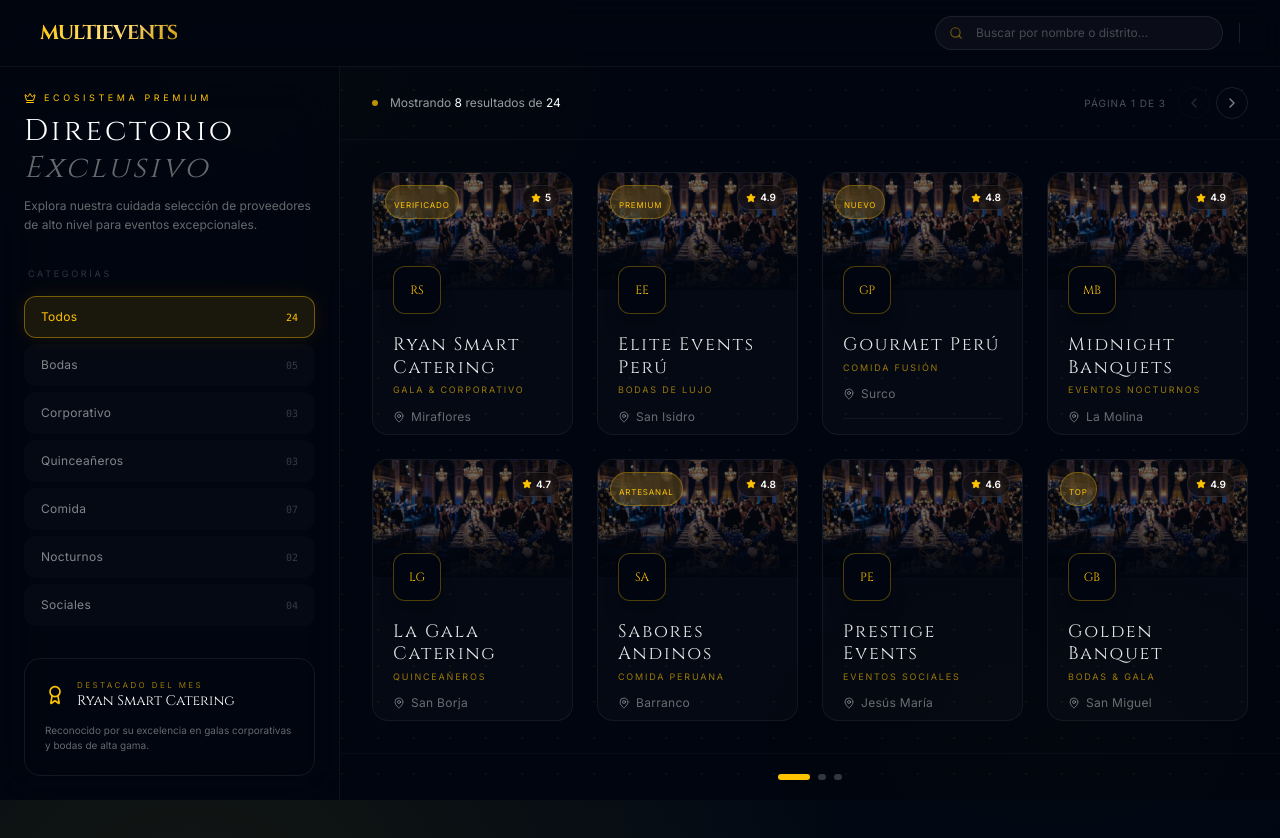
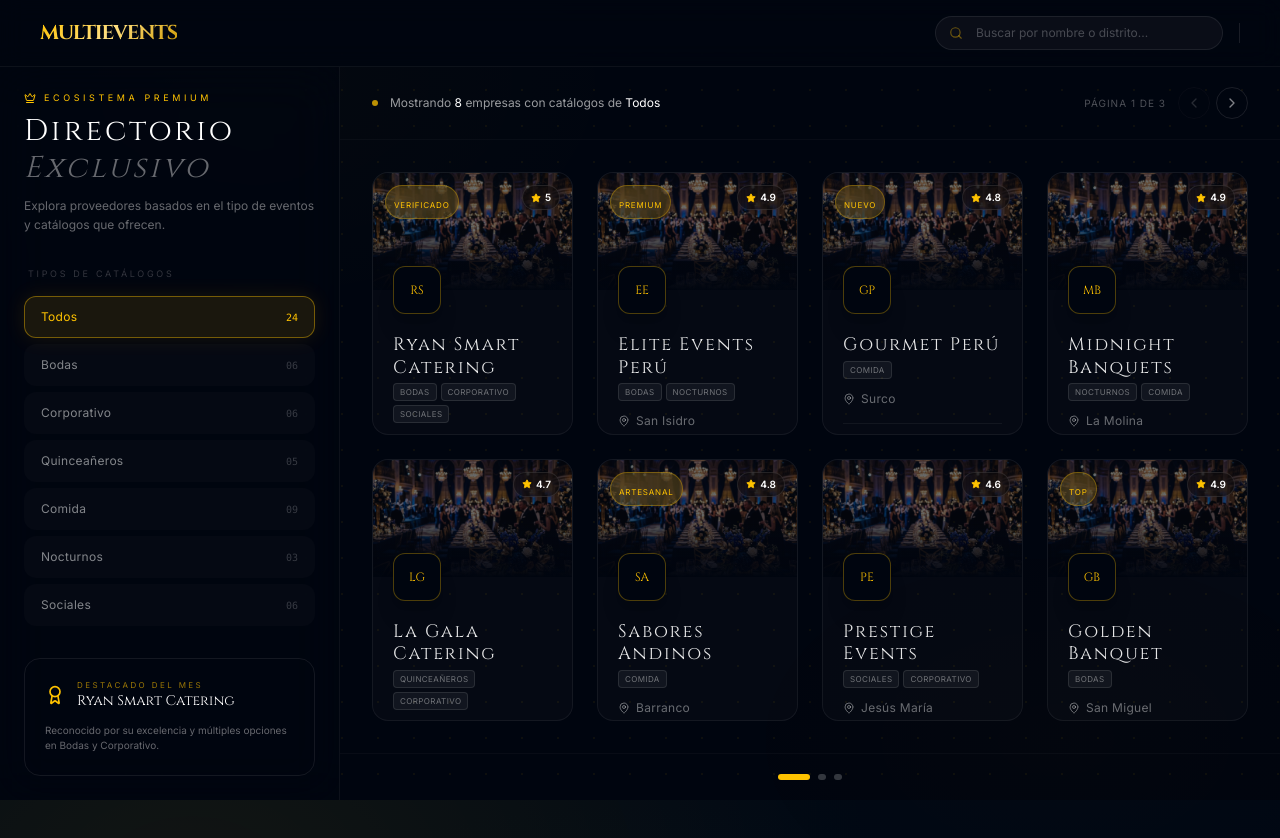
Before and after one commit to RyanSmartCatering/MultiEventosPeru, a Next.js app: page /explorar in a window 1280 px wide. Shown: the top 838 px of the page. Built offline with nearby package versions, Linux system fonts and the light colour scheme; no server answers; a web font is replaced by a local one.

Commit message:
feat: implementar logica de filtrado basada en catalogos (tipo_evento) e inyectar columna en DB

```diff
--- a/src/app/explorar/page.tsx
+++ b/src/app/explorar/page.tsx
@@ -9,33 +9,74 @@ import { motion, AnimatePresence } from "framer-motion";
 
 const FILTERS = ["Todos", "Bodas", "Corporativo", "Quinceañeros", "Comida", "Nocturnos", "Sociales"];
 
-// 24 empresas demo — en producción vendrán de Supabase
-const companies = [
-  { id:"ryan-smart-catering",  name:"Ryan Smart Catering",   rating:5.0, category:"Gala & Corporativo",  cat:"Corporativo", logo:"RS", tag:"Verificado", district:"Miraflores",  catalogs:4  },
-  { id:"elite-events",         name:"Elite Events Perú",     rating:4.9, category:"Bodas de Lujo",        cat:"Bodas",       logo:"EE", tag:"Premium",    district:"San Isidro",  catalogs:7  },
-  { id:"gourmet-peru",         name:"Gourmet Perú",          rating:4.8, category:"Comida Fusión",        cat:"Comida",      logo:"GP", tag:"Nuevo",      district:"Surco",        catalogs:3  },
-  { id:"midnight-banquets",    name:"Midnight Banquets",     rating:4.9, category:"Eventos Nocturnos",    cat:"Nocturnos",   logo:"MB",                   district:"La Molina",    catalogs:5  },
-  { id:"la-gala-catering",     name:"La Gala Catering",      rating:4.7, category:"Quinceañeros",         cat:"Quinceañeros",logo:"LG",                   district:"San Borja",    catalogs:6  },
-  { id:"sabores-andinos",      name:"Sabores Andinos",        rating:4.8, category:"Comida Peruana",       cat:"Comida",      logo:"SA", tag:"Artesanal",  district:"Barranco",     catalogs:4  },
-  { id:"prestige-events",      name:"Prestige Events",        rating:4.6, category:"Eventos Sociales",     cat:"Sociales",    logo:"PE",                   district:"Jesús María",  catalogs:8  },
-  { id:"golden-banquet",       name:"Golden Banquet",         rating:4.9, category:"Bodas & Gala",         cat:"Bodas",       logo:"GB", tag:"Top",        district:"San Miguel",   catalogs:5  },
-  { id:"luxe-moments",         name:"Luxe Moments",           rating:4.7, category:"Bodas de Lujo",        cat:"Bodas",       logo:"LM", tag:"Exclusivo",  district:"Miraflores",   catalogs:3  },
-  { id:"fiesta-imperial",      name:"Fiesta Imperial",        rating:4.5, category:"Gala & Corporativo",   cat:"Corporativo", logo:"FI",                   district:"San Isidro",   catalogs:6  },
-  { id:"dulces-momentos",      name:"Dulces Momentos",        rating:4.6, category:"Quinceañeros",         cat:"Quinceañeros",logo:"DM",                   district:"Lince",         catalogs:4  },
-  { id:"alta-cocina-peru",     name:"Alta Cocina Perú",       rating:4.9, category:"Comida Fusión",        cat:"Comida",      logo:"AC", tag:"Chef Award", district:"Barranco",     catalogs:9  },
-  { id:"eventos-aurora",       name:"Eventos Aurora",         rating:4.5, category:"Eventos Sociales",     cat:"Sociales",    logo:"EA",                   district:"Pueblo Libre", catalogs:3  },
-  { id:"banquetes-sol",        name:"Banquetes del Sol",      rating:4.4, category:"Comida Peruana",       cat:"Comida",      logo:"BS",                   district:"Surquillo",    catalogs:2  },
-  { id:"noche-de-gala",        name:"Noche de Gala",          rating:4.8, category:"Eventos Nocturnos",    cat:"Nocturnos",   logo:"NG", tag:"Nuevo",      district:"Chorrillos",   catalogs:5  },
-  { id:"crystal-events",       name:"Crystal Events",         rating:4.7, category:"Bodas de Lujo",        cat:"Bodas",       logo:"CE",                   district:"La Molina",    catalogs:6  },
-  { id:"chef-andino",          name:"Chef Andino",            rating:4.6, category:"Comida Fusión",        cat:"Comida",      logo:"CA", tag:"Artesanal",  district:"Miraflores",   catalogs:4  },
-  { id:"elite-quinces",        name:"Elite Quinces Perú",     rating:4.5, category:"Quinceañeros",         cat:"Quinceañeros",logo:"EQ",                   district:"San Borja",    catalogs:5  },
-  { id:"gran-fiesta",          name:"Gran Fiesta Catering",   rating:4.3, category:"Eventos Sociales",     cat:"Sociales",    logo:"GF",                   district:"Magdalena",    catalogs:3  },
-  { id:"boda-perfecta",        name:"Boda Perfecta Perú",     rating:4.8, category:"Bodas de Lujo",        cat:"Bodas",       logo:"BP", tag:"Premium",    district:"San Isidro",   catalogs:7  },
-  { id:"cocina-del-mar",       name:"Cocina del Mar",         rating:4.6, category:"Comida Fusión",        cat:"Comida",      logo:"CM",                   district:"Barranco",     catalogs:4  },
-  { id:"imperial-events",      name:"Imperial Events",        rating:4.7, category:"Gala & Corporativo",   cat:"Corporativo", logo:"IE",                   district:"Surco",        catalogs:6  },
-  { id:"fiestas-lima",         name:"Fiestas Lima Premium",   rating:4.5, category:"Eventos Sociales",     cat:"Sociales",    logo:"FL",                   district:"Jesús María",  catalogs:3  },
-  { id:"sabor-y-elegancia",    name:"Sabor y Elegancia",      rating:4.9, category:"Comida Peruana",       cat:"Comida",      logo:"SE", tag:"Top",        district:"Miraflores",   catalogs:8  },
+// 24 empresas demo — en producción vendrán de Supabase con sus relaciones a 'events' (catálogos)
+// Cada empresa ahora tiene un arreglo de 'catalogos', y la lógica de filtrado depende de estos.
+const baseCompanies = [
+  { id:"ryan-smart-catering",  name:"Ryan Smart Catering",   rating:5.0, category:"Gala & Corporativo",  logo:"RS", tag:"Verificado", district:"Miraflores"  },
+  { id:"elite-events",         name:"Elite Events Perú",     rating:4.9, category:"Bodas de Lujo",        logo:"EE", tag:"Premium",    district:"San Isidro"  },
+  { id:"gourmet-peru",         name:"Gourmet Perú",          rating:4.8, category:"Comida Fusión",        logo:"GP", tag:"Nuevo",      district:"Surco"        },
+  { id:"midnight-banquets",    name:"Midnight Banquets",     rating:4.9, category:"Eventos Nocturnos",    logo:"MB",                   district:"La Molina"    },
+  { id:"la-gala-catering",     name:"La Gala Catering",      rating:4.7, category:"Quinceañeros",         logo:"LG",                   district:"San Borja"    },
+  { id:"sabores-andinos",      name:"Sabores Andinos",        rating:4.8, category:"Comida Peruana",       logo:"SA", tag:"Artesanal",  district:"Barranco"     },
+  { id:"prestige-events",      name:"Prestige Events",        rating:4.6, category:"Eventos Sociales",     logo:"PE",                   district:"Jesús María"  },
+  { id:"golden-banquet",       name:"Golden Banquet",         rating:4.9, category:"Bodas & Gala",         logo:"GB", tag:"Top",        district:"San Miguel"   },
+  { id:"luxe-moments",         name:"Luxe Moments",           rating:4.7, category:"Bodas de Lujo",        logo:"LM", tag:"Exclusivo",  district:"Miraflores"   },
+  { id:"fiesta-imperial",      name:"Fiesta Imperial",        rating:4.5, category:"Gala & Corporativo",   logo:"FI",                   district:"San Isidro"   },
+  { id:"dulces-momentos",      name:"Dulces Momentos",        rating:4.6, category:"Quinceañeros",         logo:"DM",                   district:"Lince"         },
+  { id:"alta-cocina-peru",     name:"Alta Cocina Perú",       rating:4.9, category:"Comida Fusión",        logo:"AC", tag:"Chef Award", district:"Barranco"     },
+  { id:"eventos-aurora",       name:"Eventos Aurora",         rating:4.5, category:"Eventos Sociales",     logo:"EA",                   district:"Pueblo Libre" },
+  { id:"banquetes-sol",        name:"Banquetes del Sol",      rating:4.4, category:"Comida Peruana",       logo:"BS",                   district:"Surquillo"    },
+  { id:"noche-de-gala",        name:"Noche de Gala",          rating:4.8, category:"Eventos Nocturnos",    logo:"NG", tag:"Nuevo",      district:"Chorrillos"   },
+  { id:"crystal-events",       name:"Crystal Events",         rating:4.7, category:"Bodas de Lujo",        logo:"CE",                   district:"La Molina"    },
+  { id:"chef-andino",          name:"Chef Andino",            rating:4.6, category:"Comida Fusión",        logo:"CA", tag:"Artesanal",  district:"Miraflores"   },
+  { id:"elite-quinces",        name:"Elite Quinces Perú",     rating:4.5, category:"Quinceañeros",         logo:"EQ",                   district:"San Borja"    },
+  { id:"gran-fiesta",          name:"Gran Fiesta Catering",   rating:4.3, category:"Eventos Sociales",     logo:"GF",                   district:"Magdalena"    },
+  { id:"boda-perfecta",        name:"Boda Perfecta Perú",     rating:4.8, category:"Bodas de Lujo",        logo:"BP", tag:"Premium",    district:"San Isidro"   },
+  { id:"cocina-del-mar",       name:"Cocina del Mar",         rating:4.6, category:"Comida Fusión",        logo:"CM",                   district:"Barranco"     },
+  { id:"imperial-events",      name:"Imperial Events",        rating:4.7, category:"Gala & Corporativo",   logo:"IE",                   district:"Surco"        },
+  { id:"fiestas-lima",         name:"Fiestas Lima Premium",   rating:4.5, category:"Eventos Sociales",     logo:"FL",                   district:"Jesús María"  },
+  { id:"sabor-y-elegancia",    name:"Sabor y Elegancia",      rating:4.9, category:"Comida Peruana",       logo:"SE", tag:"Top",        district:"Miraflores"   },
 ];
+
+// Generamos catálogos múltiples para demostrar que una empresa puede aparecer en varios filtros
+const companies = baseCompanies.map((c, i) => {
+  // Asignamos catálogos lógicos a algunas empresas clave para la demo
+  let catalogos = [];
+  if (c.id === "ryan-smart-catering") {
+    catalogos = [
+      { id: "1", title: "Boda Civil VIP", tipo_evento: "Bodas" },
+      { id: "2", title: "Lunch Ejecutivo", tipo_evento: "Corporativo" },
+      { id: "3", title: "Cena de Ensayo", tipo_evento: "Sociales" }
+    ];
+  } else if (c.id === "elite-events") {
+    catalogos = [
+      { id: "4", title: "Bodas de Oro", tipo_evento: "Bodas" },
+      { id: "5", title: "Fiesta Privada", tipo_evento: "Nocturnos" }
+    ];
+  } else if (c.id === "la-gala-catering") {
+    catalogos = [
+      { id: "6", title: "Quinces de Ensueño", tipo_evento: "Quinceañeros" },
+      { id: "7", title: "Catering Corporativo", tipo_evento: "Corporativo" }
+    ];
+  } else {
+    // Para el resto, generamos 1 o 2 catálogos aleatorios basados en su categoría base para poblar la demo
+    const defaultType = c.category.includes("Bodas") ? "Bodas" :
+                        c.category.includes("Corp") ? "Corporativo" :
+                        c.category.includes("Quince") ? "Quinceañeros" :
+                        c.category.includes("Comida") ? "Comida" :
+                        c.category.includes("Nocturno") ? "Nocturnos" : "Sociales";
+
+    catalogos.push({ id: `c-${i}-1`, title: `Catálogo Principal ${c.name}`, tipo_evento: defaultType });
+
+    // 30% de probabilidad de tener un segundo catálogo de otro tipo
+    if (i % 3 === 0) {
+      const extraTypes = FILTERS.filter(f => f !== "Todos" && f !== defaultType);
+      catalogos.push({ id: `c-${i}-2`, title: `Servicios Extra ${c.name}`, tipo_evento: extraTypes[i % extraTypes.length] });
+    }
+  }
+
+  return { ...c, catalogos };
+});
 
 const ITEMS_PER_PAGE = 8; // Exactamente 8 cards por página (4 columnas x 2 filas)
 
@@ -51,8 +92,14 @@ export default function ExplorarPage() {
 
   const filtered = useMemo(() =>
     companies.filter(c => {
-      const matchCat = activeFilter === "Todos" || c.cat === activeFilter;
-      const matchSearch = !search || c.name.toLowerCase().includes(search.toLowerCase()) || c.district.toLowerCase().includes(search.toLowerCase()) || c.category.toLowerCase().includes(search.toLowerCase());
+      // 1. LÓGICA PRINCIPAL: Una empresa pasa el filtro si tiene al menos UN catálogo del tipo seleccionado
+      const matchCat = activeFilter === "Todos" || c.catalogos.some(cat => cat.tipo_evento === activeFilter);
+
+      const matchSearch = !search ||
+        c.name.toLowerCase().includes(search.toLowerCase()) ||
+        c.district.toLowerCase().includes(search.toLowerCase()) ||
+        c.category.toLowerCase().includes(search.toLowerCase());
+
       return matchCat && matchSearch;
     }),
   [search, activeFilter]);
@@ -60,7 +107,7 @@ export default function ExplorarPage() {
   const totalPages = Math.max(1, Math.ceil(filtered.length / ITEMS_PER_PAGE));
   const paginated = filtered.slice((currentPage - 1) * ITEMS_PER_PAGE, currentPage * ITEMS_PER_PAGE);
 
-  const featuredCompany = companies[0]; // Ryan Smart Catering como destacado siempre en demo
+  const featuredCompany = companies[0]; // Ryan Smart Catering como destacado
 
   return (
     <main className="h-[100dvh] w-full bg-[#00050f] text-white overflow-hidden flex flex-col relative">
@@ -76,7 +123,6 @@ export default function ExplorarPage() {
           MULTIEVENTS
         </Link>
         <div className="flex items-center gap-4">
-          {/* Buscador Integrado en Nav */}
           <div className="relative hidden md:block">
             <Search className="absolute left-3.5 top-1/2 -translate-y-1/2 w-3.5 h-3.5 text-gold/40 pointer-events-none" />
             <input
@@ -108,15 +154,19 @@ export default function ExplorarPage() {
               <Crown className="w-3 h-3" /> Ecosistema Premium
             </p>
             <h1 className="text-3xl font-luxury leading-tight mb-2">Directorio<br/><span className="text-white/40 italic">Exclusivo</span></h1>
-            <p className="text-xs text-white/40 leading-relaxed">Explora nuestra cuidada selección de proveedores de alto nivel para eventos excepcionales.</p>
+            <p className="text-xs text-white/40 leading-relaxed">Explora proveedores basados en el tipo de eventos y catálogos que ofrecen.</p>
           </div>
 
           {/* Filtros Estilizados */}
           <div className="mb-8 flex-1">
-            <p className="text-[9px] uppercase tracking-[0.3em] text-white/20 mb-4 px-1">Categorías</p>
+            <p className="text-[9px] uppercase tracking-[0.3em] text-white/20 mb-4 px-1">Tipos de Catálogos</p>
             <div className="flex flex-col gap-1.5">
               {FILTERS.map(f => {
-                const count = f === "Todos" ? companies.length : companies.filter(c => c.cat === f).length;
+                // Contamos cuántas empresas tienen al menos un catálogo de este tipo
+                const count = f === "Todos"
+                  ? companies.filter(c => c.catalogos.length > 0).length
+                  : companies.filter(c => c.catalogos.some(cat => cat.tipo_evento === f)).length;
+
                 const isActive = activeFilter === f;
                 return (
                   <button
@@ -138,7 +188,7 @@ export default function ExplorarPage() {
             </div>
           </div>
 
-          {/* Tarjeta Destacada para rellenar espacio y dar lujo */}
+          {/* Tarjeta Destacada */}
           <div className="mt-auto relative rounded-2xl overflow-hidden border border-white/[0.08] p-5 group cursor-pointer">
             <div className="absolute inset-0 bg-gradient-to-br from-gold/10 to-transparent opacity-0 group-hover:opacity-100 transition-opacity duration-500" />
             <div className="flex items-center gap-3 mb-3 relative z-10">
@@ -148,7 +198,7 @@ export default function ExplorarPage() {
                 <p className="text-sm font-luxury text-white truncate">{featuredCompany.name}</p>
               </div>
             </div>
-            <p className="text-[10px] text-white/40 mb-4 relative z-10 line-clamp-2">Reconocido por su excelencia en galas corporativas y bodas de alta gama.</p>
+            <p className="text-[10px] text-white/40 mb-4 relative z-10 line-clamp-2">Reconocido por su excelencia y múltiples opciones en Bodas y Corporativo.</p>
             <Link href={`/empresa/${featuredCompany.id}`} className="inline-flex items-center gap-2 text-[10px] uppercase tracking-widest text-gold hover:text-white transition-colors relative z-10">
               Ver perfil <ArrowRight className="w-3 h-3" />
             </Link>
@@ -163,11 +213,12 @@ export default function ExplorarPage() {
             <div className="flex items-center gap-3">
               <div className="w-1.5 h-1.5 rounded-full bg-gold animate-pulse" />
               <p className="text-xs text-white/60">
-                Mostrando <span className="text-white font-medium">{paginated.length}</span> resultados de <span className="text-white font-medium">{filtered.length}</span>
+                Mostrando <span className="text-white font-medium">{paginated.length}</span> empresas con catálogos de <span className="text-white font-medium">{activeFilter}</span>
               </p>
             </div>
 
-            {/* Controles de Paginación Superior (opcional, da simetría) */}
+            {/* Controles de Paginación Superior */}
+            {totalPages > 0 && (
               <div className="flex items-center gap-3">
                 <span className="text-[10px] uppercase tracking-widest text-white/30">Página {currentPage} de {totalPages}</span>
                 <div className="flex gap-1.5">
@@ -187,15 +238,16 @@ export default function ExplorarPage() {
                   </button>
                 </div>
               </div>
+            )}
           </div>
 
           {/* Grid Principal - SIN SCROLL, llena la pantalla */}
           <div className="flex-1 p-8">
             {paginated.length === 0 ? (
-              <div className="h-full flex flex-col items-center justify-center text-white/20 border border-dashed border-white/10 rounded-3xl">
+              <div className="h-full flex flex-col items-center justify-center text-white/20 border border-dashed border-white/10 rounded-3xl bg-white/[0.01]">
                 <Search className="w-12 h-12 mb-4 text-white/10" />
                 <p className="text-2xl font-luxury mb-2 text-white/40">Sin resultados</p>
-                <p className="text-sm">Ajusta tu búsqueda o cambia de categoría.</p>
+                <p className="text-sm">Ninguna empresa tiene catálogos asignados a la categoría "{activeFilter}".</p>
               </div>
             ) : (
               <AnimatePresence mode="wait">
@@ -205,11 +257,10 @@ export default function ExplorarPage() {
                   animate={{ opacity: 1, y: 0 }}
                   exit={{ opacity: 0, y: -10 }}
                   transition={{ duration: 0.4 }}
-                  // Usamos grid de 4 columnas x 2 filas asegurando que las filas ocupen el 50% del espacio
                   className="grid grid-cols-1 sm:grid-cols-2 lg:grid-cols-4 gap-6 h-full"
                   style={{ gridTemplateRows: 'repeat(2, minmax(0, 1fr))' }}
                 >
-                  {paginated.map((company, i) => (
+                  {paginated.map((company) => (
                     <Link key={company.id} href={`/empresa/${company.id}`} className="group block h-full">
                       <div className="h-full relative overflow-hidden rounded-2xl bg-white/[0.02] border border-white/[0.06] group-hover:border-gold/40 transition-all duration-500 group-hover:shadow-[0_0_30px_rgba(255,195,0,0.12)] flex flex-col group-hover:-translate-y-1">
 
@@ -239,7 +290,17 @@ export default function ExplorarPage() {
 
                           <div className="pt-6">
                             <h3 className="text-lg font-luxury text-white/90 group-hover:text-gold transition-colors leading-tight mb-1">{company.name}</h3>
-                            <p className="text-[9px] uppercase tracking-[0.2em] text-gold/60 mb-3">{company.category}</p>
+
+                            <div className="flex flex-wrap gap-1 mb-3">
+                              {/* Mostramos los tipos de catálogos que ofrece esta empresa */}
+                              {Array.from(new Set(company.catalogos.map(cat => cat.tipo_evento))).map((tipo, idx) => (
+                                <span key={idx} className={`text-[8px] px-1.5 py-0.5 rounded border uppercase tracking-wider ${
+                                  tipo === activeFilter ? "bg-gold/20 border-gold/50 text-gold" : "bg-white/5 border-white/10 text-white/40"
+                                }`}>
+                                  {tipo}
+                                </span>
+                              ))}
+                            </div>
 
                             <div className="flex items-center gap-1.5 text-white/40 group-hover:text-white/60 transition-colors">
                               <MapPin className="w-3 h-3 flex-shrink-0" />
@@ -248,7 +309,7 @@ export default function ExplorarPage() {
                           </div>
 
                           <div className="mt-4 pt-4 border-t border-white/[0.05] flex items-center justify-between">
-                            <span className="text-[10px] text-white/30 uppercase tracking-widest">{company.catalogs} catálogos</span>
+                            <span className="text-[10px] text-white/30 uppercase tracking-widest">{company.catalogos.length} catálogos en total</span>
                             <div className="w-6 h-6 rounded-full border border-gold/0 group-hover:border-gold/40 flex items-center justify-center group-hover:bg-gold/10 transition-all duration-300">
                               <ChevronRight className="w-3 h-3 text-gold/0 group-hover:text-gold transition-colors" />
                             </div>
```
Lines whose indentation alone changed are shown as unchanged.
